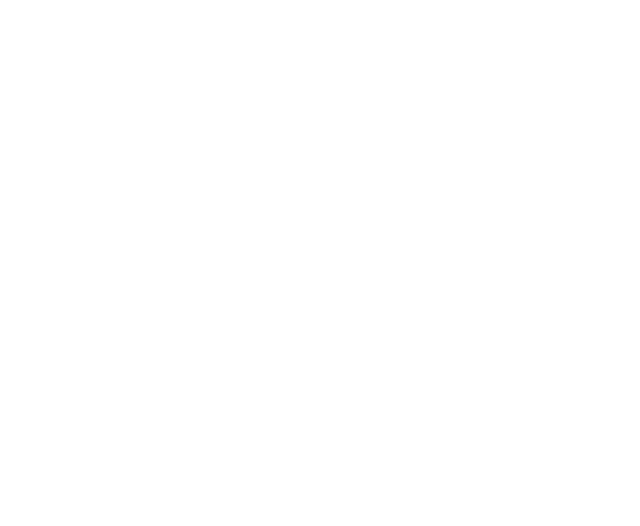
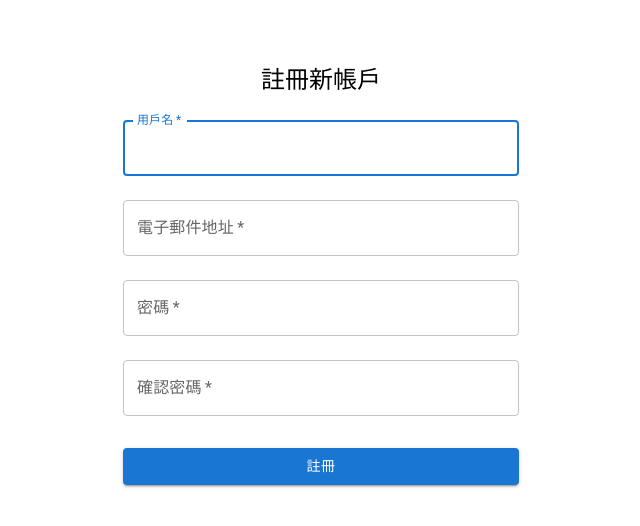
Before and after one commit to ZS-Yang-TW/PythonLearningClubWebsite, a React (Create React App) app in the folder frontend/: page /register in a window 1280 px wide. Before the commit this address had no page. Shown: the top 526 px of the page, without its empty margins (319-959 px from the left). Built offline with nearby package versions, Linux system fonts and the light colour scheme.

Commit message:
⭐ feat: RegisterPage UI

```diff
--- a/frontend/src/App.tsx
+++ b/frontend/src/App.tsx
@@ -2,12 +2,14 @@ import './App.css';
 import { Routes, Route } from 'react-router-dom'
 import { HomePage } from './pages/home-page/HomePage'
 import { LoginPage } from './pages/login-page/LoginPage'
+import { RegisterPage } from './pages/register-page/RegisterPage'
 
 function App() {
   return (
     <Routes>
       <Route path="/" element={<HomePage />} />
       <Route path="/login" element={<LoginPage />} />
+      <Route path="/register" element={<RegisterPage />} />
     </Routes>
   );
 }
--- a/frontend/src/pages/home-page/HomePage.tsx
+++ b/frontend/src/pages/home-page/HomePage.tsx
@@ -1,6 +1,6 @@
 import { FC } from 'react';
 import logo from '../../logo.png';
-import { Grid } from '@mui/material';
+import { Grid, Button } from '@mui/material';
 import { PageButton } from './PageButton';
 import { SocialMediaButtons } from './SocialMediaButtons';
 
@@ -33,6 +33,23 @@ export const HomePage: FC = () => {
             </Grid>
         </Grid>
 
+        <a href={"/login/"}>
+            <Button
+                variant="contained"
+                sx={{
+                    fontWeight: "bold",
+                    backgroundColor: "#00DB79", // 自定義背景顏色
+                    color: "#111", // 文字顏色
+                    width: '300px',
+                    '&:hover': {
+                        backgroundColor: "#FCFAB6", // 滑鼠懸停時的背景顏色
+                        }
+                }}
+            >
+                登入
+            </Button>
+        </a>
+
         {/* SocialMedias */}
         <SocialMediaButtons />
       </header>
--- a/frontend/src/pages/login-page/LoginPage.tsx
+++ b/frontend/src/pages/login-page/LoginPage.tsx
@@ -69,7 +69,7 @@ export const LoginPage = () => {
                 </Link>
               </Grid>
               <Grid item>
-                <Link href="#" variant="body2">
+                <Link href="/register/" variant="body2">
                   {'註冊'}
                 </Link>
               </Grid>
--- /dev/null
+++ b/frontend/src/pages/register-page/RegisterPage.tsx
@@ -0,0 +1,92 @@
+import { FC, useState } from 'react';
+import { TextField, Button, Container, Typography, Box } from '@mui/material';
+
+export const RegisterPage: FC = () => {
+  const [username, setUsername] = useState('');
+  const [email, setEmail] = useState('');
+  const [password, setPassword] = useState('');
+  const [confirmPassword, setConfirmPassword] = useState('');
+
+  const handleRegister = (event: React.FormEvent<HTMLFormElement>) => {
+    event.preventDefault(); // 防止表單提交導致頁面刷新
+    if (password !== confirmPassword) {
+      alert('密碼和確認密碼不匹配');
+      return;
+    }
+    console.log('Username:', username, 'Email:', email, 'Password:', password);
+    // 實際應用中這裡會有註冊邏輯
+  };
+
+  return (
+    <Container component="main" maxWidth="xs">
+      <Box
+        sx={{
+          marginTop: 8,
+          display: 'flex',
+          flexDirection: 'column',
+          alignItems: 'center',
+        }}
+      >
+        <Typography component="h1" variant="h5">
+          註冊新帳戶
+        </Typography>
+        <Box component="form" noValidate sx={{ mt: 1 }} onSubmit={handleRegister}>
+          <TextField
+            margin="normal"
+            required
+            fullWidth
+            id="username"
+            label="用戶名"
+            name="username"
+            autoComplete="username"
+            autoFocus
+            value={username}
+            onChange={e => setUsername(e.target.value)}
+          />
+          <TextField
+            margin="normal"
+            required
+            fullWidth
+            id="email"
+            label="電子郵件地址"
+            name="email"
+            autoComplete="email"
+            value={email}
+            onChange={e => setEmail(e.target.value)}
+          />
+          <TextField
+            margin="normal"
+            required
+            fullWidth
+            name="password"
+            label="密碼"
+            type="password"
+            id="password"
+            autoComplete="new-password"
+            value={password}
+            onChange={e => setPassword(e.target.value)}
+          />
+          <TextField
+            margin="normal"
+            required
+            fullWidth
+            name="confirmPassword"
+            label="確認密碼"
+            type="password"
+            id="confirmPassword"
+            value={confirmPassword}
+            onChange={e => setConfirmPassword(e.target.value)}
+          />
+          <Button
+            type="submit"
+            fullWidth
+            variant="contained"
+            sx={{ mt: 3, mb: 2 }}
+          >
+            註冊
+          </Button>
+        </Box>
+      </Box>
+    </Container>
+  );
+}
```
